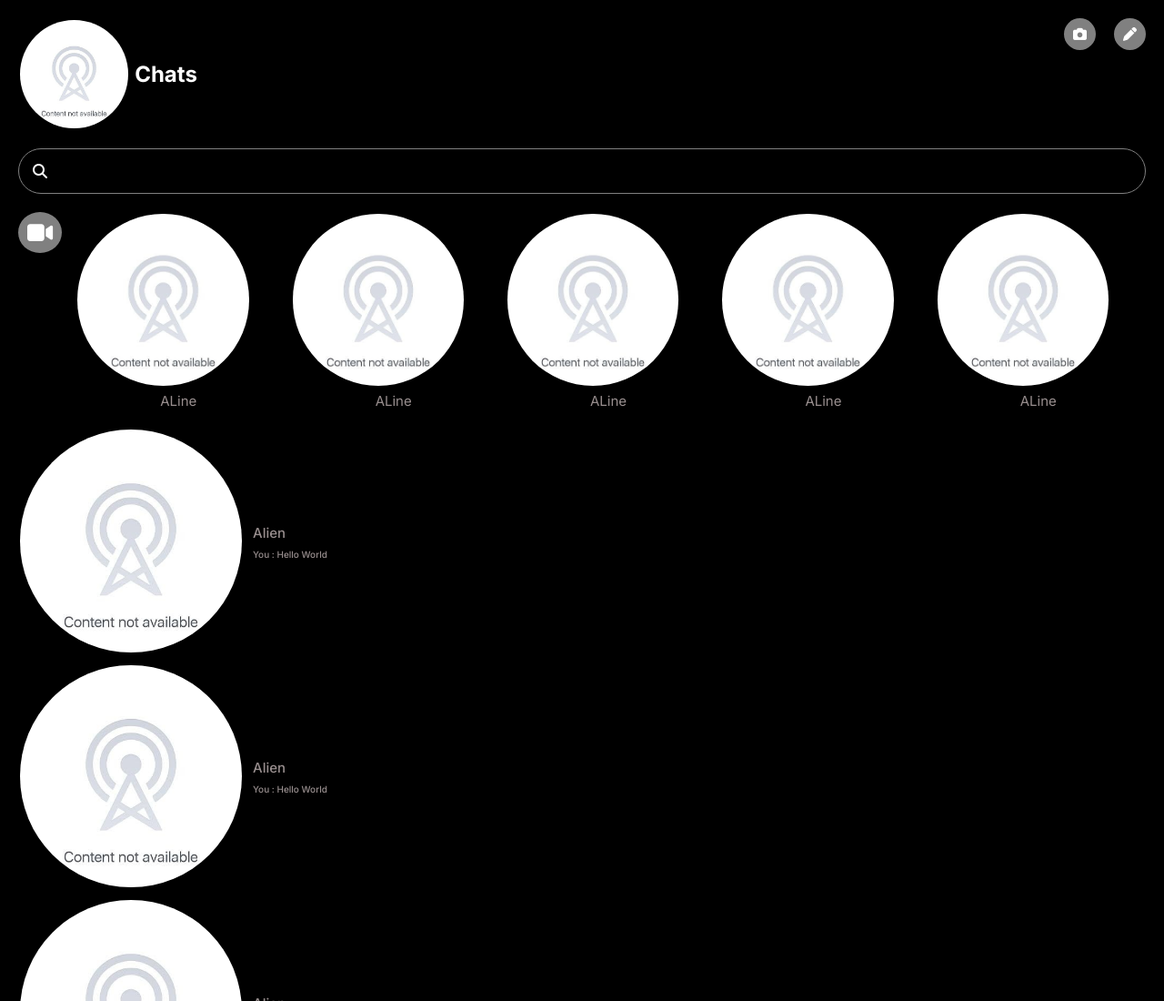
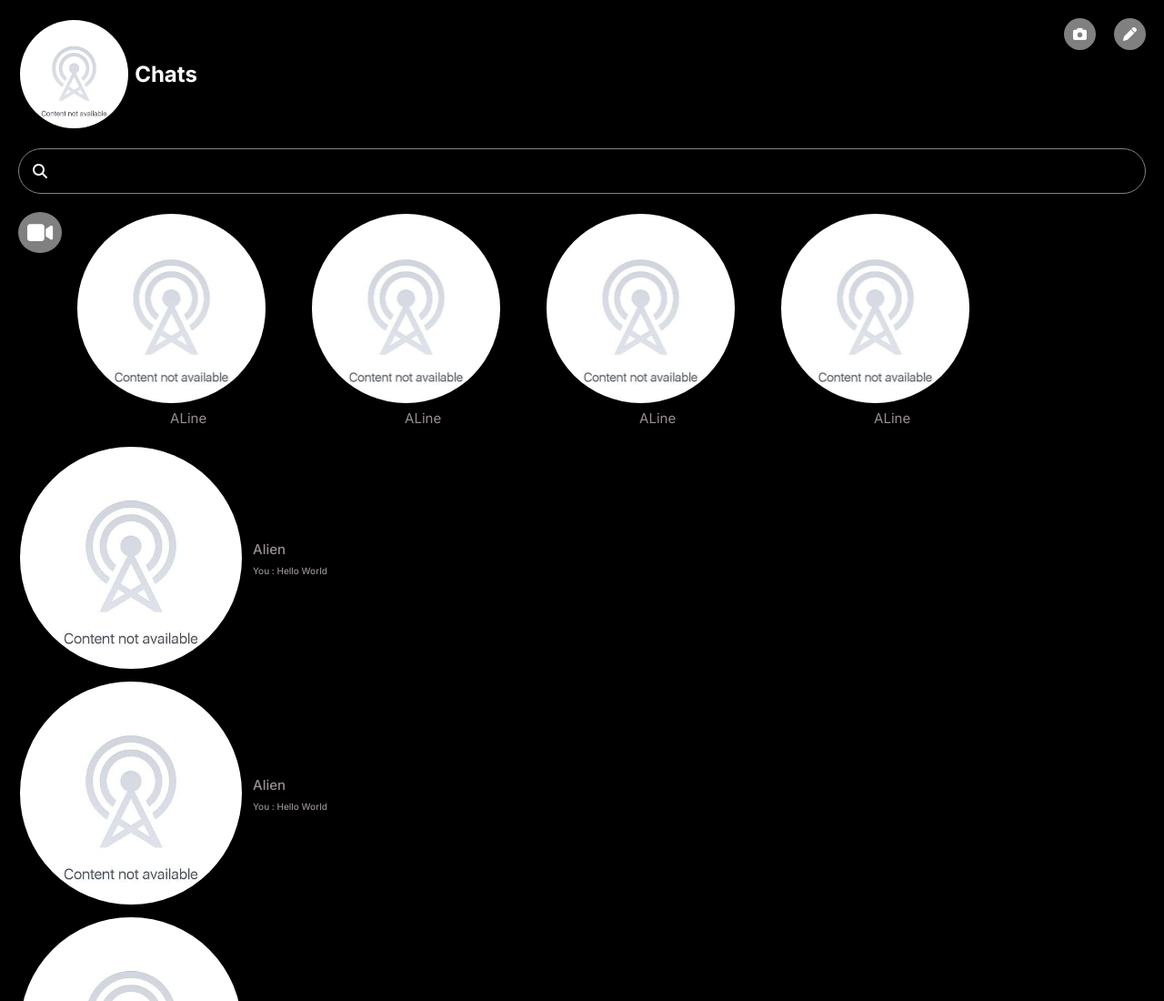
Before and after one commit to SouravBasak-Alien/messenger-demo, a plain HTML site: page index.html in a window 1280 px wide. Shown: the top 1100 px of the page at 91% size. Drawn offline with Linux system fonts and the light colour scheme.

Commit message:
index.html

```diff
--- a/index.html
+++ b/index.html
@@ -48,10 +48,7 @@
         <div class="video-plus">
             <i class="fa-solid fa-video"></i>
         </div>
-        <div class="green-chat-logo">
-            <img src="img/admin-profile.jpg" alt="">
-            <span>ALine</span>
-        </div>
+
         <div class="green-chat-logo">
             <img src="img/admin-profile.jpg" alt="">
             <span>ALine</span>
```
